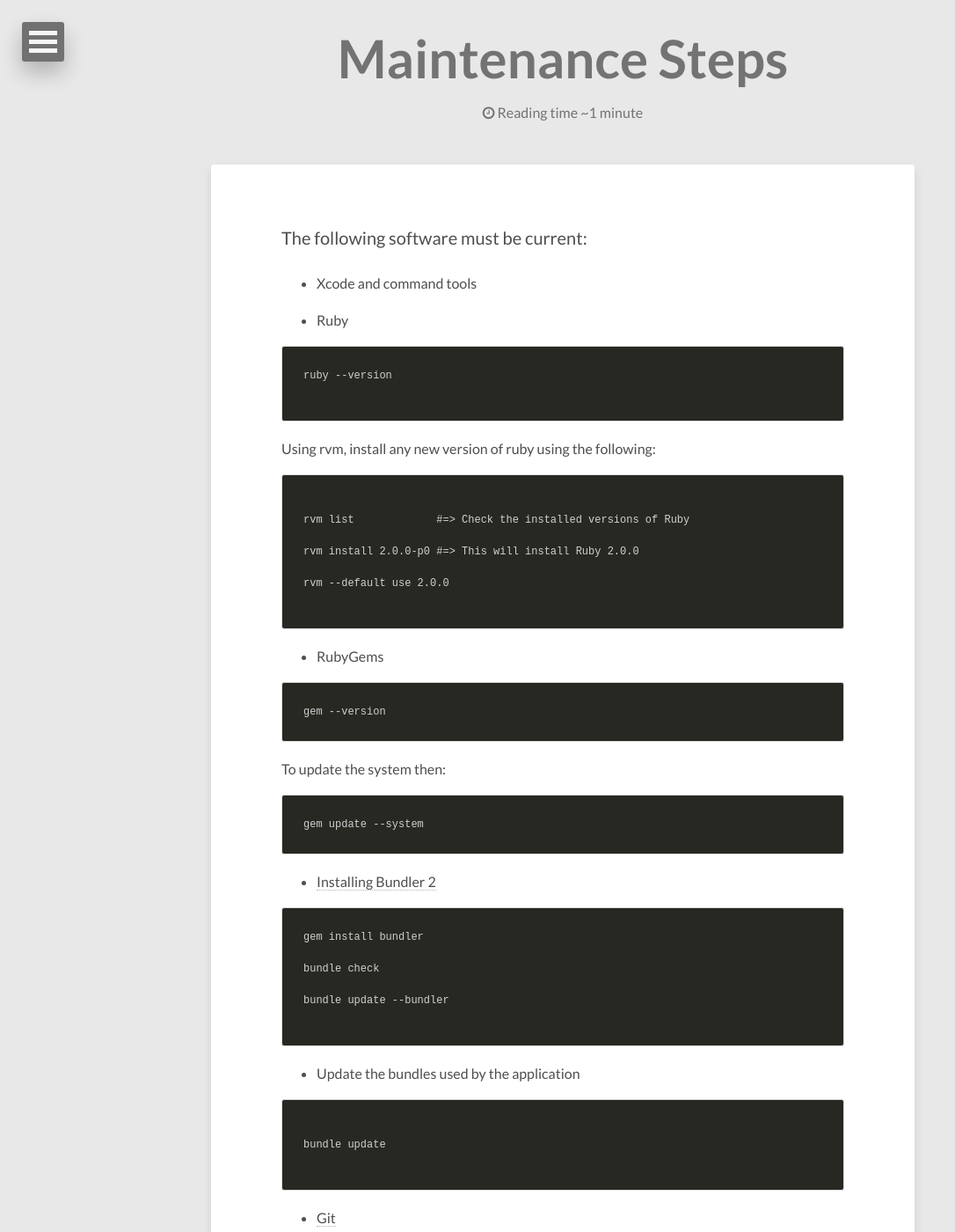
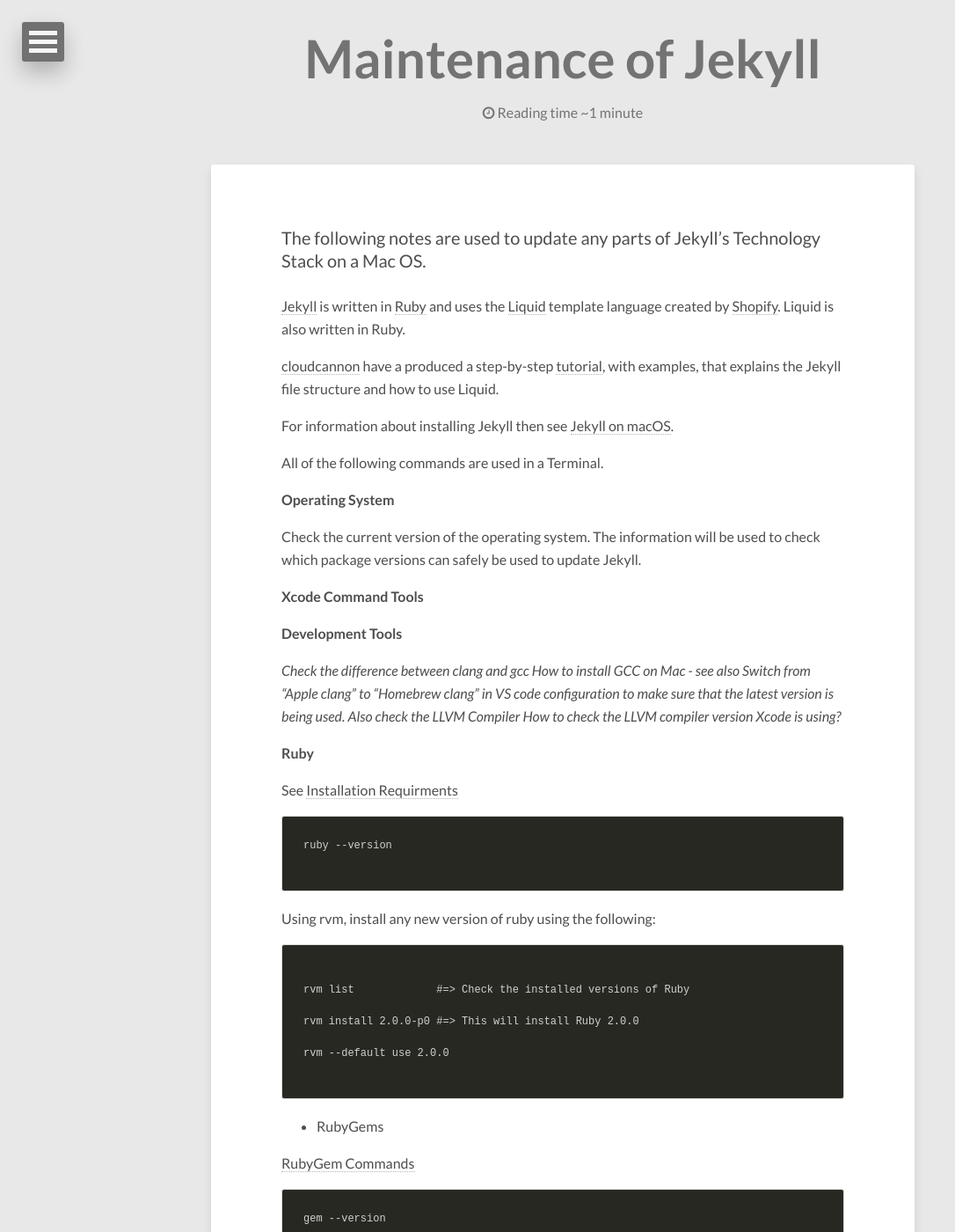
Before and after one commit to dtinblack/dtinblack.github.io, a Jekyll site: the page built from assets/md/maintenance.md, in a window 1280 px wide and 1400 px high. Shown: the whole window at 88% size, without its empty margins (0-1086 px from the left). Built offline with Jekyll 4.4.1, drawn with Linux system fonts in a browser that asks for light colours; nearby versions of some CDN libraries.

Commit message:
restructuring notes

````diff
--- a/Gemfile
+++ b/Gemfile
@@ -6,5 +6,3 @@
 gem "jekyll-feed"
 gem "jekyll-paginate"
 gem "jekyll-gist"
-
-gem "webrick", "~> 1.7"
--- a/assets/md/maintenance.md
+++ b/assets/md/maintenance.md
@@ -1,14 +1,40 @@
 ---
 layout: page
-title: Maintenance Steps
+title: Maintenance of Jekyll
 modified: 2020-07-26
 ---
 
-The following software must be current:
+The following notes are used to update any parts of Jekyll's Technology Stack on a Mac OS.
 
-* Xcode and command tools
+[Jekyll](https://jekyllrb.com/docs/ruby-101/) is written in [Ruby](https://www.ruby-lang.org/en/) and uses the [Liquid](https://shopify.dev/api/liquid) template language created by [Shopify](https://www.shopify.co.uk/partners/blog/115244038-an-overview-of-liquid-shopifys-templating-language). Liquid is also written in Ruby.
 
-* Ruby
+[cloudcannon](https://cloudcannon.com/) have a produced a step-by-step [tutorial](https://cloudcannon.com/tutorials/jekyll-tutorial/), with examples, that explains the Jekyll file structure and how to use Liquid.
+
+For information about installing Jekyll then see [Jekyll on macOS](https://jekyllrb.com/docs/installation/macos/).
+
+
+All of the following commands are used in a Terminal.
+
+<b>Operating System</b>
+
+Check the current version of the operating system. The information will be used to check which package versions can safely be used to update Jekyll.
+
+
+<b>Xcode Command Tools</b>
+
+
+
+
+
+
+<b>Development Tools</b>
+
+
+<i>Check the difference between clang and gcc [How to install GCC on Mac](https://osxdaily.com/2023/05/02/how-install-gcc-mac/) - see also [Switch from “Apple clang” to “Homebrew clang” in VS code configuration](https://discourse.llvm.org/t/switch-from-apple-clang-to-homebrew-clang-in-vs-code-configuration/63314) to make sure that the latest version is being used. Also check the LLVM Compiler [How to check the LLVM compiler version Xcode is using?](https://stackoverflow.com/questions/14186490/how-to-check-the-llvm-compiler-version-xcode-is-using)</i>
+
+<b>Ruby</b>
+
+See [Installation Requirments](https://jekyllrb.com/docs/installation/)
 
 ```
 ruby --version
@@ -28,6 +54,8 @@
 ```
 
 * RubyGems
+
+[RubyGem Commands](https://sourabhbajaj.com/mac-setup/Ruby/RubyGems.html)
 
 ```
 gem --version
````
Also changed, not shown: about/index.md (+1 -3 lines), assets/md/jekyll-notes.md (deleted, +0 -49 lines), 1 other file.
